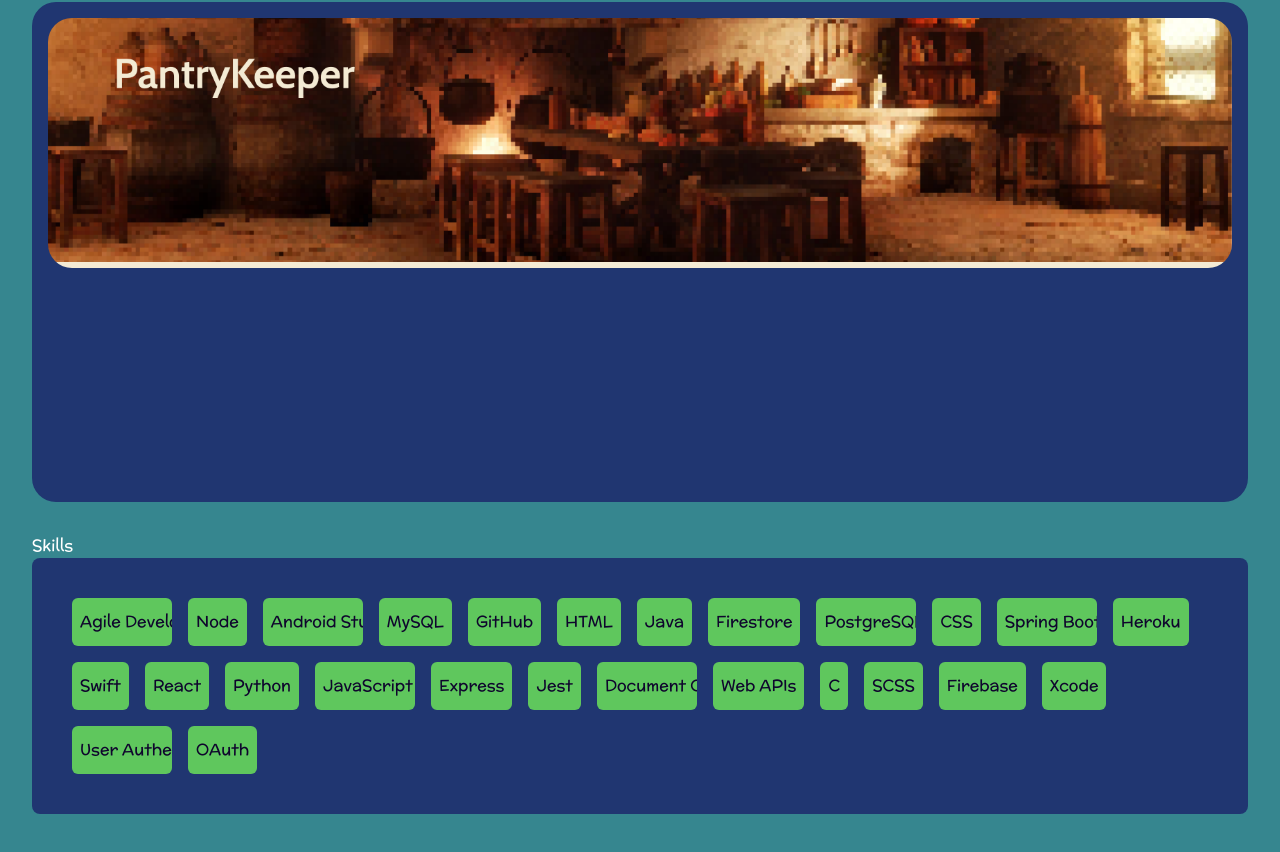
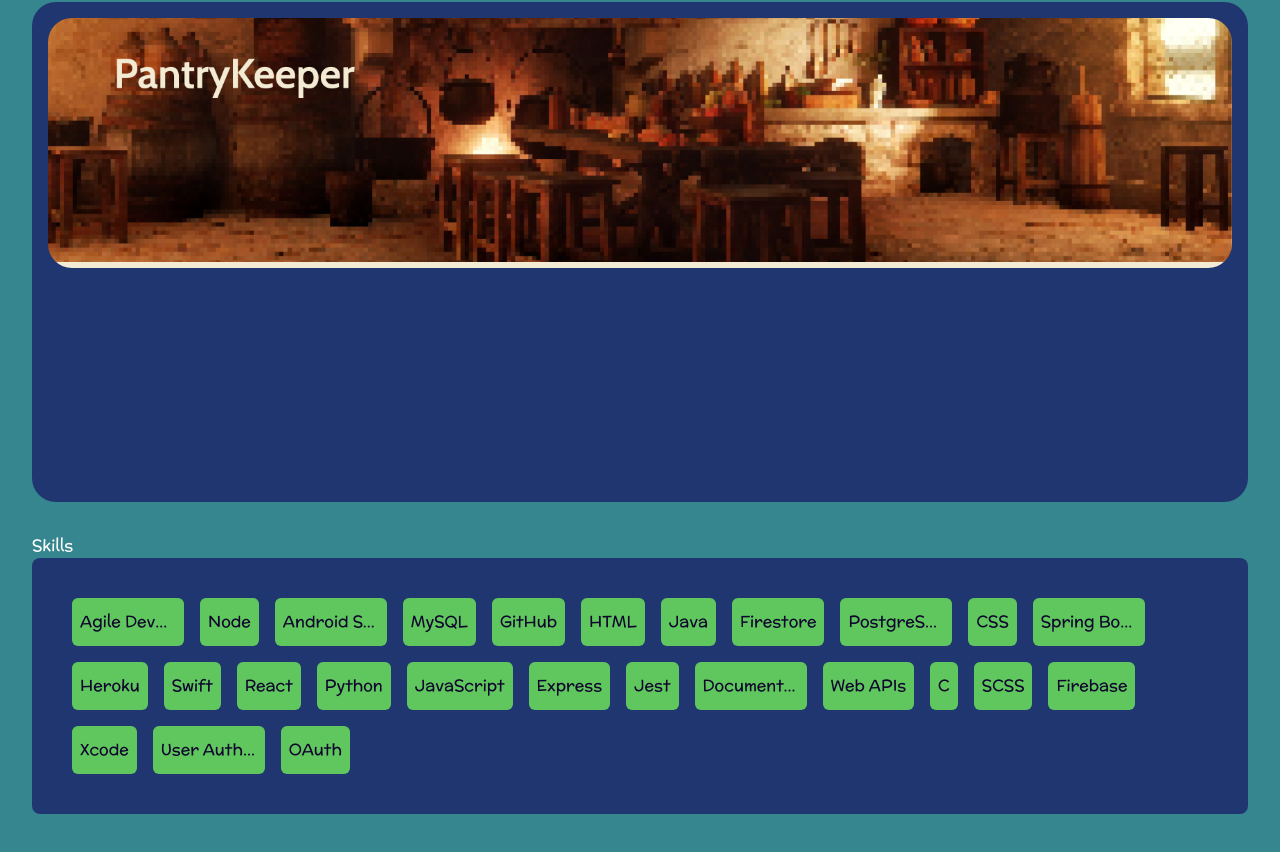
Before and after one commit to aliv314/portfolio, a React (Create React App) app: page / in a window 1280 px wide. Shown: the part 554-1406 px from the top of the page. Built offline with nearby package versions, Linux system fonts and the light colour scheme; the HTML template or start-up script is replaced by a standard one.

Commit message:
Added tooltips to skill section

```diff
--- a/src/components/SkillTag/SkillTag.tsx
+++ b/src/components/SkillTag/SkillTag.tsx
@@ -1,5 +1,5 @@
 import { FC } from 'react'
-
+import SkillsCard from '../SkillsCard/SkillsCard';
 interface TagProp {
     skill: String
 }
@@ -7,8 +7,17 @@ interface TagProp {
 const SkillTag: FC<TagProp> = (props) => {
     const { skill } = props;
 
-    return (<li className='bg-lime text-dark-blue text-center whitespace-nowrap text-ellipsis overflow-auto rounded-md max-w-[100px] h-12 p-2 m-2 flex items-center select-none'>
-        {skill}
+    return (<li className='relative group '>
+        <div className="absolute flex justify-center items-center bottom-[3.5rem] bg-dark-blue h-12 rounded-3xl px-4 py-4 invisible group-hover:visible">
+            <p className='text-white w-full text-center whitespace-nowrap'>
+                {skill}
+            </p>
+        </div>
+        <div className='bg-lime rounded-md max-w-[7rem] h-12 px-2 py-5 m-2 flex items-center justify-start select-none'>
+            <p className='text-dark-blue w-full text-ellipsis overflow-hidden text-center whitespace-nowrap'>
+                {skill}
+            </p>
+        </div>
     </li>)
 }
 
--- a/tailwind.config.js
+++ b/tailwind.config.js
@@ -1,6 +1,5 @@
 /** @type {import('tailwindcss').Config} */
 module.exports = {
-
   content: [
     "./src/**/*.{js,jsx,ts,tsx}",
   ],
```
